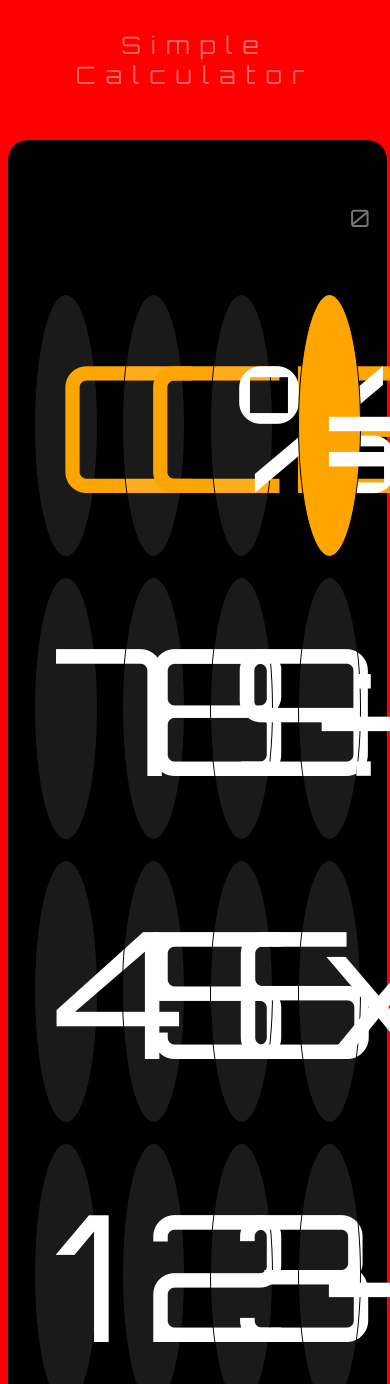
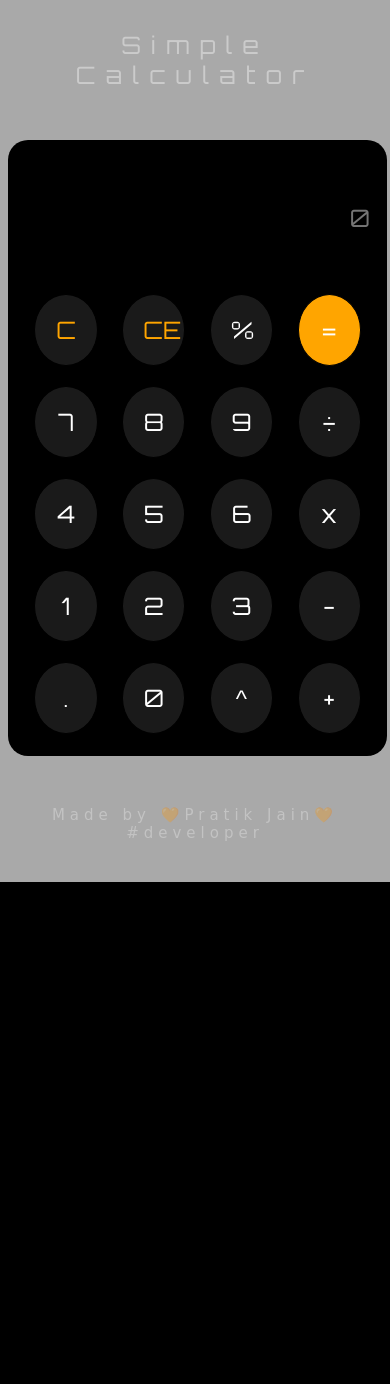
Before and after one commit to pratikpjain/calculator, a PHP site: page / in a window 390 px wide; the page is wider, and only the part inside the window is pictured. Shown: the top 1384 px of that part. After the commit the page ends 882 px from the top of that part, so only its background shows below. Run offline with PHP 8.4, Linux system fonts and the light colour scheme.

Commit message:
Update style.css

```diff
--- a/style.css
+++ b/style.css
@@ -1,5 +1,5 @@
 body {
-    background-color: red;
+    background-color: darkgray;
     font-family: 'Orbitron', sans-serif;
 }
 
@@ -77,7 +77,7 @@ footer {
     }
     .key {
         width: 6%;
-        font-size: 11rem;
+        font-size: 1.5rem;
         padding: 20px;
         border-radius: 50%;
         margin: 10px;
@@ -99,7 +99,7 @@ footer {
     }
     .key {
         width: 2%;
-        font-size: 11rem;
+        font-size: 1rem;
         padding: 20px;
         border-radius: 50%;
         margin: 9px;
```
